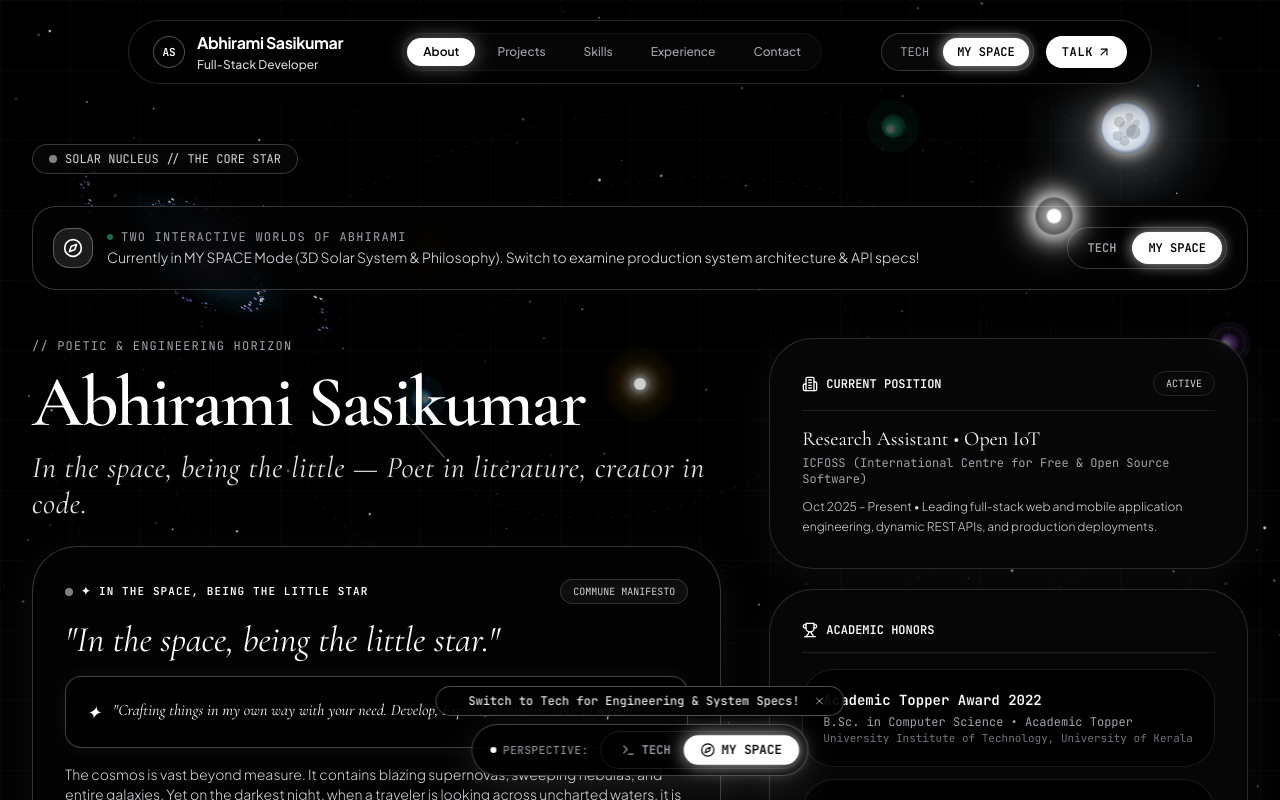
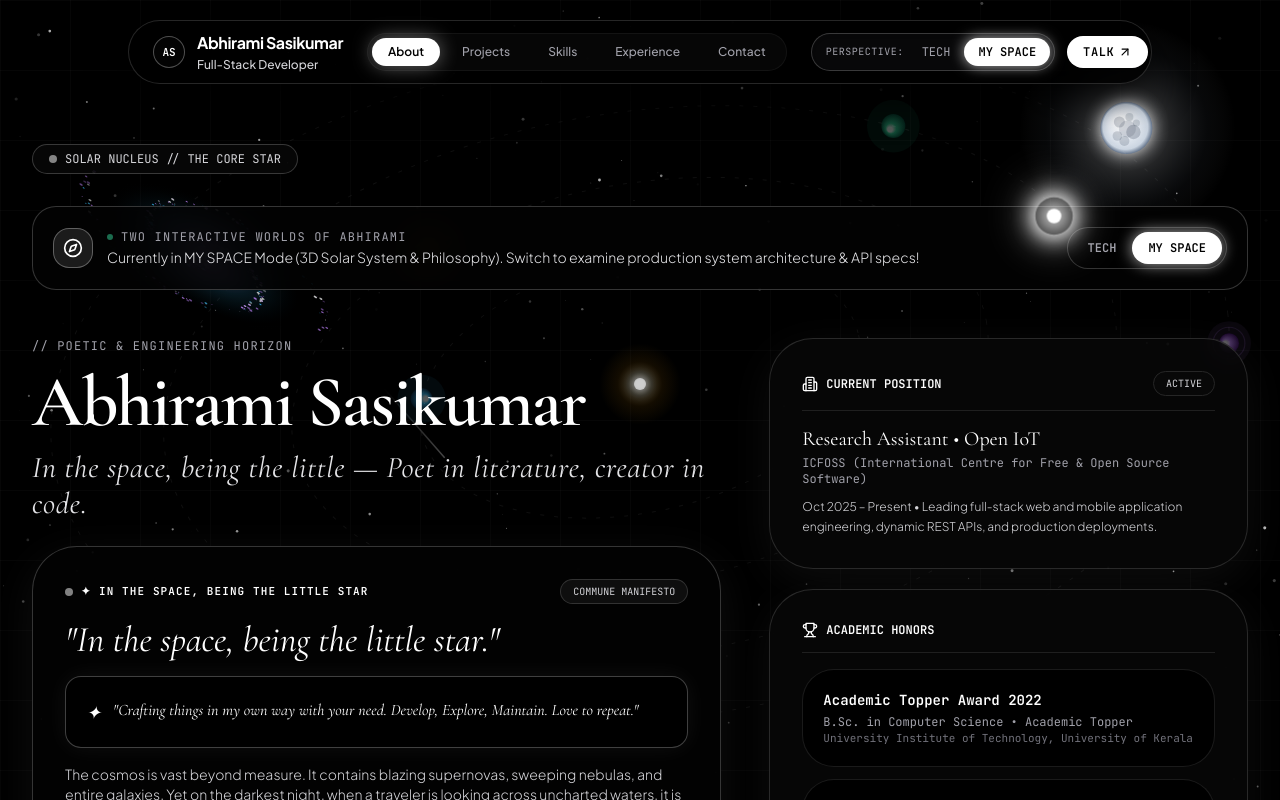
Before and after one commit to abhirami-sasikumar/Portfolio, a React (Vite) app: page / in a window 1280 px wide. Shown: the top 800 px of the page. Built offline with nearby package versions, Linux system fonts and the light colour scheme.

Commit message:
Move Perspective toggle cleanly to top right header and remove bottom floating dock

```diff
--- a/src/App.jsx
+++ b/src/App.jsx
@@ -8,7 +8,6 @@
 import { CelestialSkyCanvas } from './components/CelestialSkyCanvas';
 import { LittleStarEntity } from './components/LittleStarEntity';
 import { MeditationModal } from './components/MeditationModal';
-import { FloatingModeDock } from './components/FloatingModeDock';
 import { PROFILE } from './data/portfolioData';
 import { ArrowUp, ArrowUpRight, Linkedin } from 'lucide-react';
 
@@ -138,13 +137,6 @@
         <ContactSection themeMode={themeMode} onPlayChime={playChime} />
       </main>
 
-      {/* Floating Bottom Mode Dock: Seamless Mode Switching from any scroll position */}
-      <FloatingModeDock
-        themeMode={themeMode}
-        onToggleTheme={toggleThemeMode}
-        onPlayChime={playChime}
-      />
-
       {/* Footer */}
       <footer className="border-t border-void-800/80 py-12 px-4 sm:px-8 font-mono text-xs text-zinc-600 relative z-10 bg-black">
         <div className="max-w-7xl mx-auto flex flex-col sm:flex-row items-center justify-between gap-6">
--- a/src/components/FloatingModeDock.jsx
+++ /dev/null
@@ -1,120 +0,0 @@
-import React, { useState, useEffect } from 'react';
-import { motion, AnimatePresence } from 'framer-motion';
-import { Sparkles, Terminal, Compass, X } from 'lucide-react';
-
-export const FloatingModeDock = ({
-  themeMode = 'celestial',
-  onToggleTheme,
-  onPlayChime
-}) => {
-  const isTechy = themeMode === 'techy';
-  const [hasInteracted, setHasInteracted] = useState(false);
-  const [showHint, setShowHint] = useState(true);
-
-  // Auto-dismiss the hint tooltip after 8 seconds or on interaction
-  useEffect(() => {
-    const timer = setTimeout(() => {
-      setShowHint(false);
-    }, 9000);
-    return () => clearTimeout(timer);
-  }, []);
-
-  const handleSwitch = (targetMode) => {
-    if (themeMode !== targetMode) {
-      onToggleTheme();
-      setHasInteracted(true);
-      setShowHint(false);
-      if (onPlayChime) {
-        onPlayChime(targetMode === 'techy' ? 784 : 528, 0.25);
-      }
-    }
-  };
-
-  return (
-    <div className="fixed bottom-4 sm:bottom-6 left-1/2 -translate-x-1/2 z-40 flex flex-col items-center pointer-events-none select-none">
-
-      {/* Floating Discovery Hint Tooltip */}
-      <AnimatePresence>
-        {showHint && (
-          <motion.div
-            initial={{ opacity: 0, y: 10, scale: 0.95 }}
-            animate={{ opacity: 1, y: 0, scale: 1 }}
-            exit={{ opacity: 0, y: 10, scale: 0.95 }}
-            transition={{ duration: 0.3 }}
-            className="mb-2 pointer-events-auto"
-          >
-            <div className={`px-3 sm:px-4 py-1.5 rounded-full text-[11px] sm:text-xs font-mono font-medium border shadow-xl backdrop-blur-xl flex items-center gap-2 ${
-              isTechy
-                ? 'bg-zinc-950/90 border-sky-400/40 text-sky-200 shadow-[0_0_20px_rgba(56,189,248,0.25)]'
-                : 'bg-black/90 border-white/30 text-zinc-200 shadow-[0_0_20px_rgba(255,255,255,0.2)]'
-            }`}>
-              <span className="w-2 h-2 rounded-full bg-emerald-400 animate-ping"></span>
-              <span>
-                {isTechy
-                  ? 'Switch to My Space for 3D Planets & Night Sky!'
-                  : 'Switch to Tech for Engineering & System Specs!'}
-              </span>
-              <button
-                onClick={() => setShowHint(false)}
-                className="text-zinc-400 hover:text-white ml-1 p-0.5 rounded-full"
-                aria-label="Dismiss hint"
-              >
-                <X className="w-3 h-3" />
-              </button>
-            </div>
-          </motion.div>
-        )}
-      </AnimatePresence>
-
-      {/* Main Floating Glass Dock */}
-      <motion.div
-        initial={{ y: 20, opacity: 0 }}
-        animate={{ y: 0, opacity: 1 }}
-        transition={{ duration: 0.4 }}
-        className={`pointer-events-auto p-1.5 rounded-full border backdrop-blur-2xl shadow-2xl flex items-center gap-2 transition-all duration-300 ${
-          isTechy
-            ? 'bg-zinc-950/85 border-sky-400/30 shadow-[0_10px_35px_rgba(0,0,0,0.8)]'
-            : 'bg-black/85 border-white/25 shadow-[0_12px_40px_rgba(255,255,255,0.12)]'
-        }`}
-      >
-        {/* Label Tag on Desktop */}
-        <div className="hidden sm:flex items-center gap-1.5 pl-3 pr-1 font-mono text-[11px] text-zinc-400 uppercase tracking-wider">
-          <span className={`w-1.5 h-1.5 rounded-full ${isTechy ? 'bg-sky-400' : 'bg-white'} animate-pulse`}></span>
-          <span>PERSPECTIVE:</span>
-        </div>
-
-        {/* Segmented Dual Mode Switcher */}
-        <div className="flex items-center p-1 rounded-full bg-black/90 border border-white/10 font-mono text-xs">
-
-          {/* Tech Button */}
-          <button
-            onClick={() => handleSwitch('techy')}
-            className={`px-3 sm:px-4 py-1.5 rounded-full font-bold transition-all duration-300 flex items-center gap-1.5 text-xs ${
-              isTechy
-                ? 'bg-sky-400 text-black shadow-[0_0_16px_rgba(56,189,248,0.6)] scale-105'
-                : 'text-zinc-400 hover:text-white hover:bg-white/5'
-            }`}
-          >
-            <Terminal className="w-3.5 h-3.5" />
-            <span>TECH</span>
-          </button>
-
-          {/* My Space Button */}
-          <button
-            onClick={() => handleSwitch('celestial')}
-            className={`px-3 sm:px-4 py-1.5 rounded-full font-bold transition-all duration-300 flex items-center gap-1.5 text-xs ${
-              !isTechy
-                ? 'bg-white text-black shadow-[0_0_18px_rgba(255,255,255,0.75)] scale-105'
-                : 'text-zinc-400 hover:text-white hover:bg-white/5'
-            }`}
-          >
-            <Compass className="w-3.5 h-3.5" />
-            <span>MY SPACE</span>
-          </button>
-
-        </div>
-
-      </motion.div>
-    </div>
-  );
-};
--- a/src/components/LittleStarEntity.jsx
+++ b/src/components/LittleStarEntity.jsx
@@ -60,7 +60,7 @@
             ? 'bg-black border border-emerald-500/60 text-emerald-300 shadow-[0_0_15px_rgba(16,185,129,0.4)]'
             : 'bg-black/95 border border-white/30 text-white/90 shadow-starlight'
         }`}>
-          {isTechy ? '⚡ CORE ORBIT // THE LITTLE STAR' : '✦ THE LITTLE STAR [COMMUNE]'}
+          {isTechy ? 'CORE ORBIT // THE LITTLE STAR' : 'THE LITTLE STAR [COMMUNE]'}
         </div>
       </div>
     </div>
--- a/src/components/Navbar.jsx
+++ b/src/components/Navbar.jsx
@@ -75,6 +75,7 @@
           <div className="flex items-center gap-1.5 sm:gap-3 shrink-0">
             {/* Dual-Mode Segmented Selector */}
             <div className="flex items-center p-0.5 sm:p-1 rounded-full bg-zinc-950/90 border border-white/20 backdrop-blur-md shadow-inner text-[10px] sm:text-xs font-mono">
+              <span className="hidden xl:inline text-zinc-400 pl-2.5 pr-1 font-mono text-[10px] tracking-wider uppercase">PERSPECTIVE:</span>
               <button
                 onClick={() => {
                   if (themeMode !== 'techy') onToggleTheme();
@@ -224,6 +225,7 @@
         <div className="flex items-center gap-1.5 sm:gap-3 shrink-0">
           {/* Dual-Mode Segmented Selector */}
           <div className="flex items-center p-0.5 sm:p-1 rounded-full bg-zinc-950/90 border border-white/20 backdrop-blur-md shadow-inner text-[10px] sm:text-xs font-mono">
+            <span className="hidden xl:inline text-zinc-400 pl-2.5 pr-1 font-mono text-[10px] tracking-wider uppercase">PERSPECTIVE:</span>
             <button
               onClick={() => {
                 if (themeMode !== 'techy') onToggleTheme();
```
